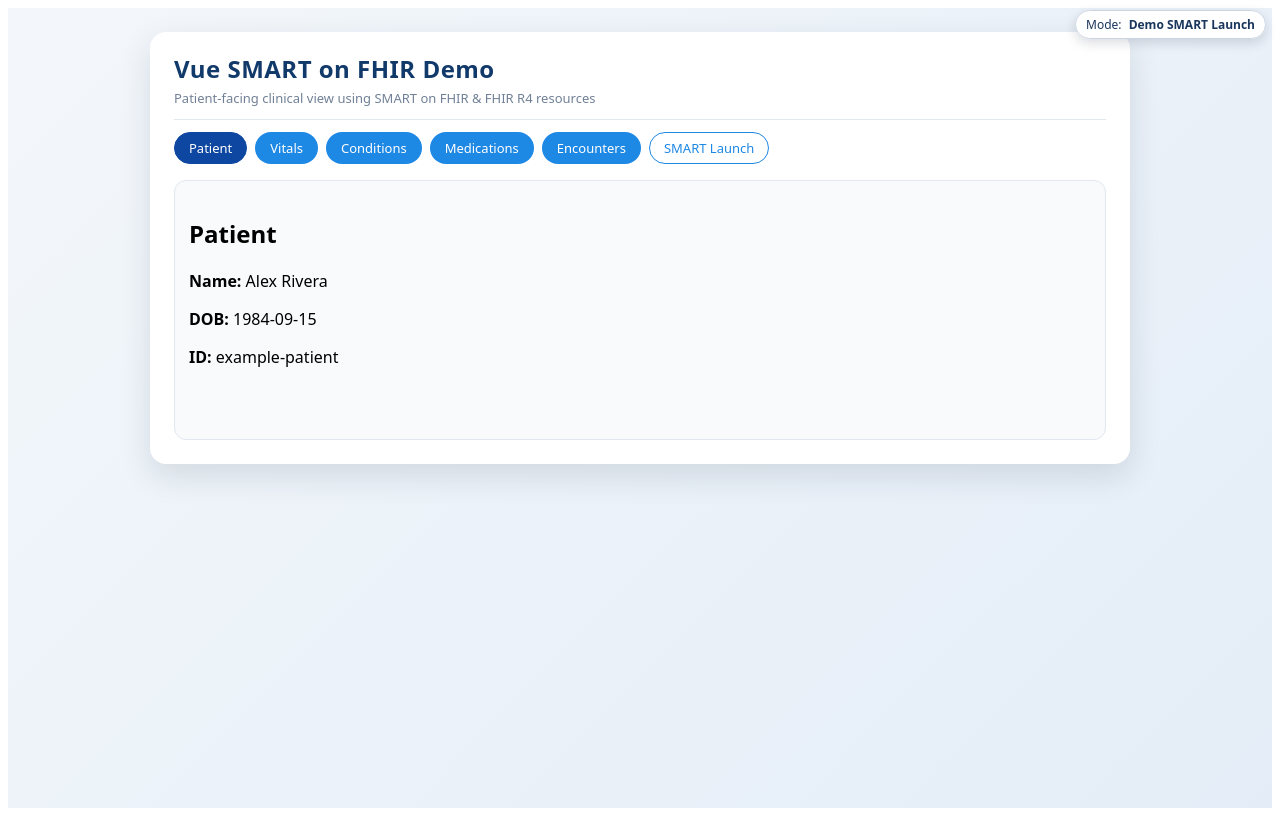
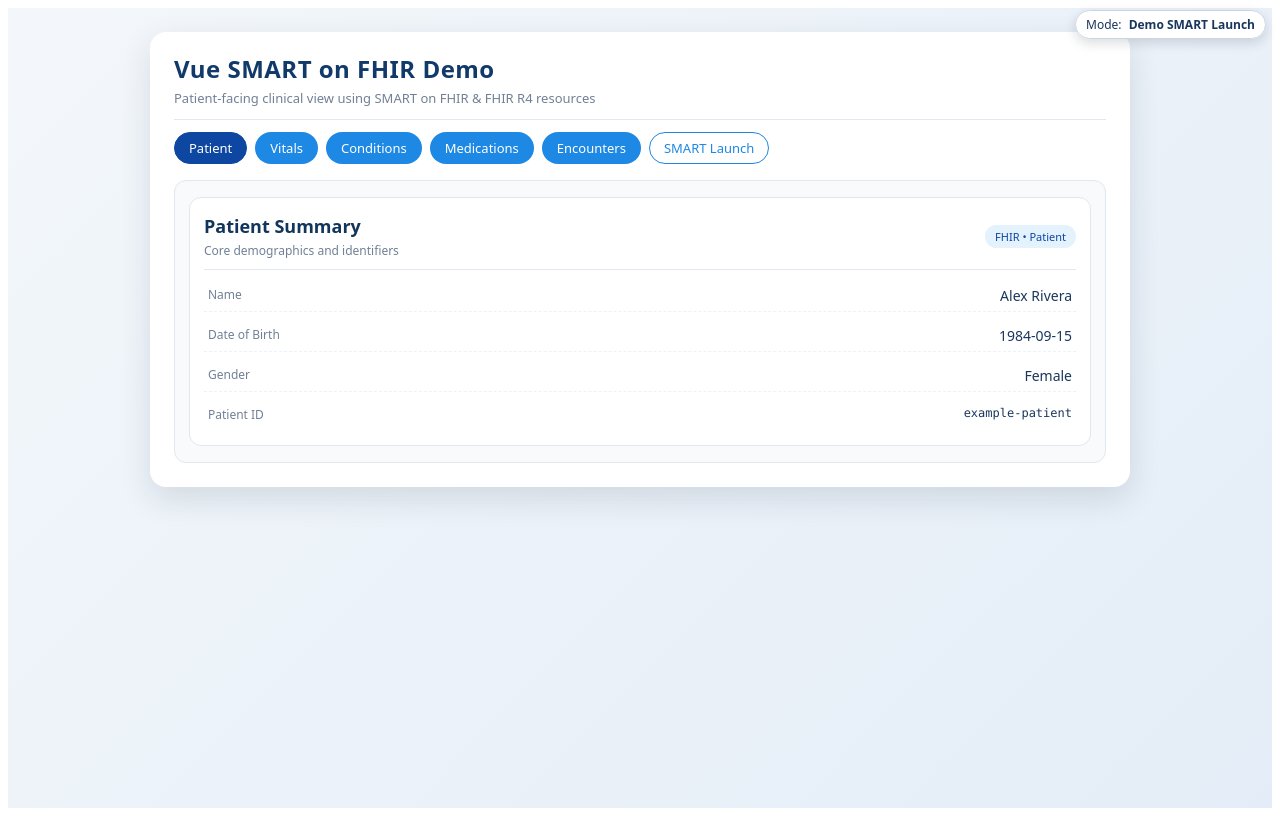
Before and after one commit to robbiesherre67/vue-smart-fhir-starter, a Vue app: page /#/ in a window 1280 px wide. Built offline with nearby package versions, Linux system fonts and the light colour scheme.

Commit message:
update all buttons and files

```diff
--- a/src/pages/Patient.vue
+++ b/src/pages/Patient.vue
@@ -1,12 +1,38 @@
 <template>
+  <div class="card">
+    <header class="card-header">
       <div>
-      <h2>Patient</h2>
-      <pre v-if="error">{{ error }}</pre>
-      <div v-else-if="!patient">Loading…</div>
-      <div v-else>
-        <p><strong>Name:</strong> {{ fullName }}</p>
-        <p><strong>DOB:</strong> {{ patient.birthDate || "—" }}</p>
-        <p><strong>ID:</strong> {{ patient.id }}</p>
+        <h2 class="card-title">Patient Summary</h2>
+        <p class="card-subtitle">Core demographics and identifiers</p>
+      </div>
+      <span class="pill pill-blue">FHIR • Patient</span>
+    </header>
+
+    <div v-if="error" class="alert">
+      {{ error }}
+    </div>
+
+    <section v-else-if="patient" class="card-body">
+      <div class="field-row">
+        <span class="field-label">Name</span>
+        <span class="field-value">{{ fullName }}</span>
+      </div>
+      <div class="field-row">
+        <span class="field-label">Date of Birth</span>
+        <span class="field-value">{{ patient.birthDate || "—" }}</span>
+      </div>
+      <div class="field-row">
+        <span class="field-label">Gender</span>
+        <span class="field-value text-capitalize">{{ patient.gender || "—" }}</span>
+      </div>
+      <div class="field-row">
+        <span class="field-label">Patient ID</span>
+        <span class="field-value mono">{{ patient.id }}</span>
+      </div>
+    </section>
+
+    <div v-else class="card-body card-empty">
+      Loading patient record…
     </div>
   </div>
 </template>
@@ -24,7 +50,110 @@
 });
 
 onMounted(async () => {
-    try { patient.value = await fhir.getPatient(); }
-    catch (e) { error.value = String(e); }
+  try {
+    patient.value = await fhir.getPatient();
+  } catch (e) {
+    error.value = String(e);
+  }
 });
 </script>
+
+<style scoped>
+.card {
+  background: #ffffff;
+  border-radius: 12px;
+  border: 1px solid #e2e8f0;
+  padding: 16px 14px;
+  box-sizing: border-box;
+}
+
+.card-header {
+  display: flex;
+  justify-content: space-between;
+  align-items: center;
+  gap: 12px;
+  padding-bottom: 10px;
+  border-bottom: 1px solid #e2e8f0;
+  margin-bottom: 10px;
+}
+
+.card-title {
+  margin: 0;
+  font-size: 18px;
+  color: #12355b;
+}
+
+.card-subtitle {
+  margin: 4px 0 0;
+  font-size: 12px;
+  color: #718096;
+}
+
+.card-body {
+  display: grid;
+  gap: 8px;
+  margin-top: 6px;
+}
+
+.card-empty {
+  font-size: 13px;
+  color: #64748b;
+}
+
+.field-row {
+  display: flex;
+  justify-content: space-between;
+  gap: 16px;
+  padding: 6px 4px;
+  border-bottom: 1px dashed #edf2f7;
+}
+
+.field-row:last-child {
+  border-bottom: none;
+}
+
+.field-label {
+  font-size: 12px;
+  color: #718096;
+}
+
+.field-value {
+  font-size: 14px;
+  color: #1a365d;
+  font-weight: 500;
+}
+
+.text-capitalize {
+  text-transform: capitalize;
+}
+
+.mono {
+  font-family: "SF Mono", ui-monospace, Menlo, Monaco, Consolas, "Liberation Mono",
+    "Courier New", monospace;
+  font-size: 12px;
+}
+
+.pill {
+  display: inline-flex;
+  align-items: center;
+  padding: 4px 10px;
+  border-radius: 999px;
+  font-size: 11px;
+  font-weight: 500;
+}
+
+.pill-blue {
+  background: #e3f2fd;
+  color: #0d47a1;
+}
+
+.alert {
+  margin-top: 10px;
+  padding: 8px 10px;
+  border-radius: 8px;
+  background: #fef2f2;
+  border: 1px solid #fecaca;
+  color: #b91c1c;
+  font-size: 13px;
+}
+</style>
```
Lines whose indentation alone changed are shown as unchanged.
